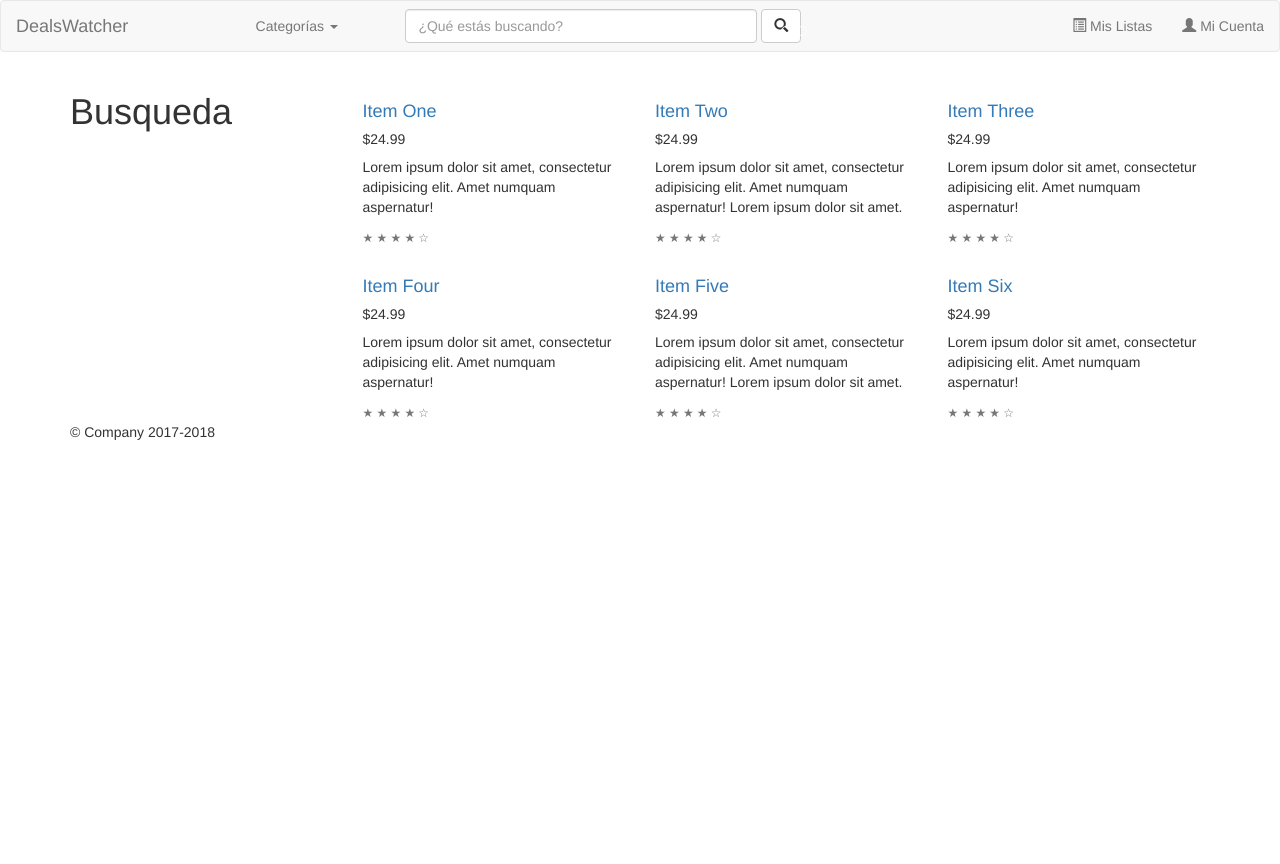
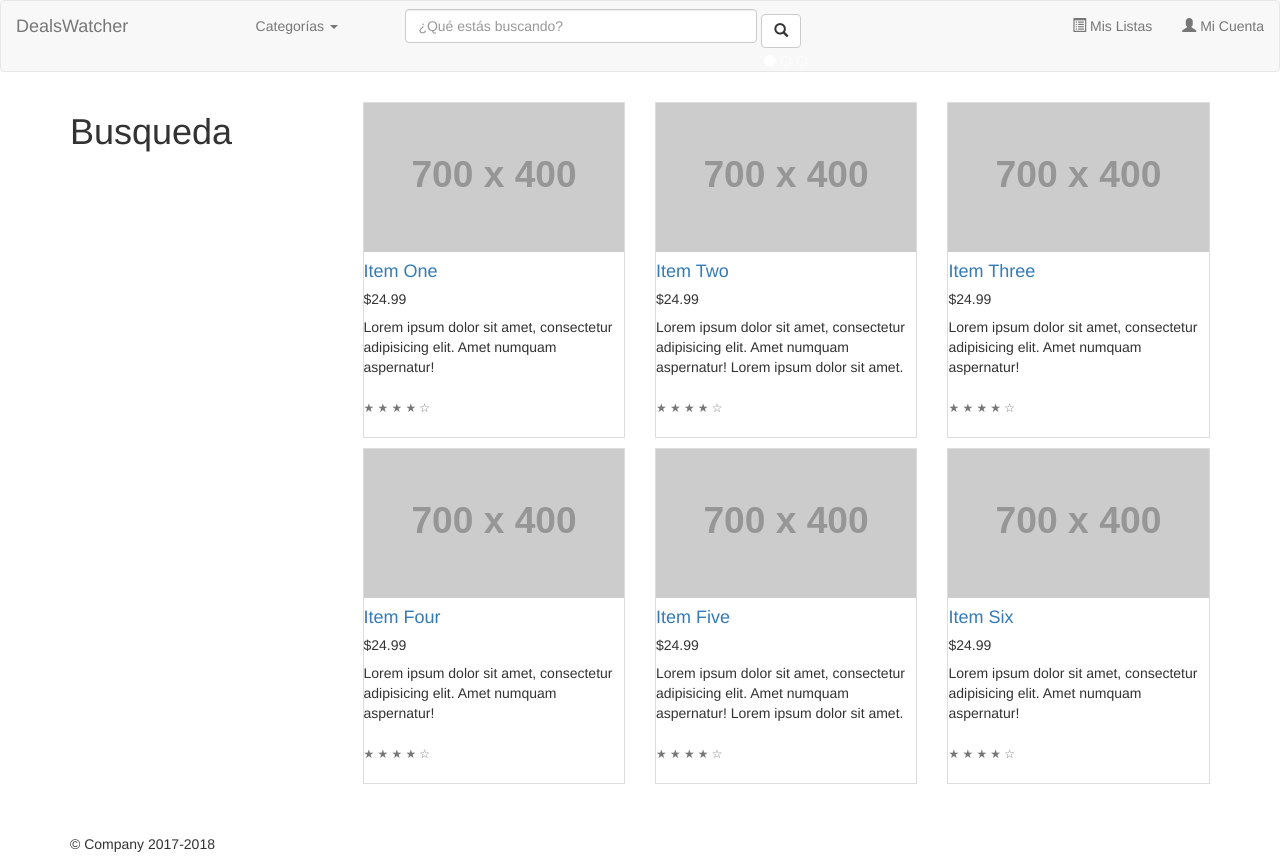
Before and after one commit to Hypnockz/Interfaces, a PHP site: page /Busqueda.php in a window 1280 px wide. Before the commit the page ends 440 px from the top, so only its background shows below. Run offline with PHP 8.4, Linux system fonts and the light colour scheme; grey boxes labelled with a size stand in for pictures from a placeholder-image service; some libraries are stand-ins or nearby versions.

Commit message:
Busqueda avances.

```diff
--- a/Busqueda.php
+++ b/Busqueda.php
@@ -2,7 +2,7 @@
 <html lang="en">
 
 <link href="//maxcdn.bootstrapcdn.com/bootstrap/3.3.0/css/bootstrap.min.css" rel="stylesheet" id="bootstrap-css">
-<script src="//maxcdn.bootstrapcdn.com/bootstrap/3.3.0/js/bootstrap.min.js"></script>
+
 <link rel="stylesheet" type="text/css" href="assets/css/shop-homepage.css">
 
 
@@ -24,6 +24,12 @@
     <!-- Custom styles for this template -->
     <link href="assets/css/jumbotron.css" rel="stylesheet">
   </head>
+
+  <style>
+div {
+    padding-bottom: 10px;
+}
+</style>
 
   <body>
 
@@ -67,8 +73,8 @@
           <div class="row">
 
             <div class="col-lg-4 col-md-6 mb-4">
-              <div class="card h-100">
-                <a href="#"><img class="card-img-top" src="" alt=""></a>
+              <div class="table-bordered">
+                <a href="#"><img class="img-responsive" src="http://placehold.it/700x400" alt=""></a>
                 <div class="card-body">
                   <h4 class="card-title">
                     <a href="#">Item One</a>
@@ -83,8 +89,8 @@
             </div>
 
             <div class="col-lg-4 col-md-6 mb-4">
-              <div class="card h-100">
-                <a href="#"><img class="card-img-top" src="" alt=""></a>
+              <div class="table-bordered">
+                <a href="#"><img class="img-responsive" src="http://placehold.it/700x400" alt=""></a>
                 <div class="card-body">
                   <h4 class="card-title">
                     <a href="#">Item Two</a>
@@ -99,8 +105,8 @@
             </div>
 
             <div class="col-lg-4 col-md-6 mb-4">
-              <div class="card h-100">
-                <a href="#"><img class="card-img-top" src="" alt=""></a>
+              <div class="table-bordered">
+                <a href="#"><img class="img-responsive" src="http://placehold.it/700x400" alt=""></a>
                 <div class="card-body">
                   <h4 class="card-title">
                     <a href="#">Item Three</a>
@@ -115,8 +121,8 @@
             </div>
 
             <div class="col-lg-4 col-md-6 mb-4">
-              <div class="card h-100">
-                <a href="#"><img class="card-img-top" src="" alt=""></a>
+              <div class="table-bordered">
+                <a href="#"><img class="img-responsive" src="http://placehold.it/700x400" alt=""></a>
                 <div class="card-body">
                   <h4 class="card-title">
                     <a href="#">Item Four</a>
@@ -131,8 +137,8 @@
             </div>
 
             <div class="col-lg-4 col-md-6 mb-4">
-              <div class="card h-100">
-                <a href="#"><img class="card-img-top" src="" alt=""></a>
+              <div class="table-bordered">
+                <a href="#"><img class="img-responsive" src="http://placehold.it/700x400" alt=""></a>
                 <div class="card-body">
                   <h4 class="card-title">
                     <a href="#">Item Five</a>
@@ -147,8 +153,8 @@
             </div>
 
             <div class="col-lg-4 col-md-6 mb-4">
-              <div class="card h-100">
-                <a href="#"><img class="card-img-top" src="" alt=""></a>
+              <div class="table-bordered">
+                <a href="#"><img class="img-responsive" src="http://placehold.it/700x400" alt=""></a>
                 <div class="card-body">
                   <h4 class="card-title">
                     <a href="#">Item Six</a>
@@ -181,6 +187,7 @@
     <!-- Placed at the end of the document so the pages load faster -->
     <script src="https://ajax.googleapis.com/ajax/libs/jquery/3.3.1/jquery.min.js"></script>
     <script>window.jQuery || document.write('<script src="assets/js/jquery-slim.min.js"><\/script>')</script>
+    <script src="//maxcdn.bootstrapcdn.com/bootstrap/3.3.0/js/bootstrap.min.js"></script>
     <script src="assets/js/popper.min.js"></script>
     <script src="assets/js/bootstrap.min.js"></script>
   </body>
```
